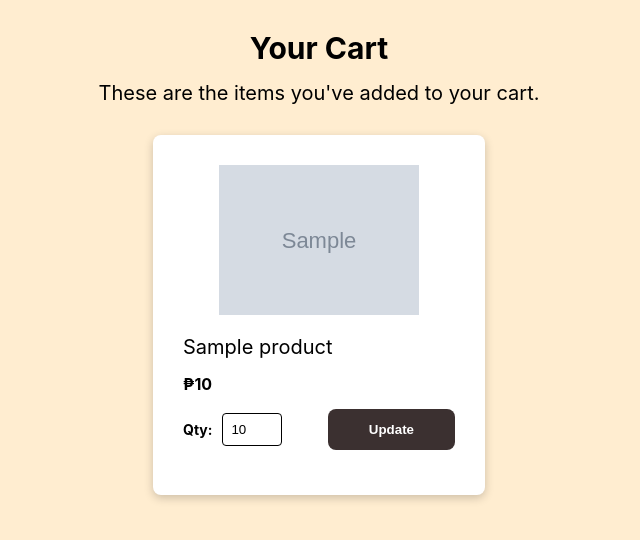
After one commit to Kawtsun/GiftShopManagementSystem, a PHP site: page /pages/cart.php in a window 1280 px wide. The commit adds this page. Shown: the top 540 px of the page, without its empty margins (321-961 px from the left). Run offline with PHP 8.4, Linux system fonts and the light colour scheme; the visitor is signed in with stand-in values (Sample User, id 1); tables that the repository leaves empty or names only in its code hold one stand-in row (values such as "Sample post"); grey boxes marked "Sample" are stand-in pictures.

Commit message:
cart added

```diff
--- /dev/null
+++ b/pages/cart.php
@@ -0,0 +1,86 @@
+<?php
+session_start();
+
+include '../validate/db.php';
+
+if (!isset($_SESSION['user_id'])) {
+    $_SESSION['error_message'] = "You need to log in to view your cart.";
+    header("Location: ../pages/login.php");
+    exit();
+}
+
+$user_id = $_SESSION['user_id'];
+
+$sql = "
+    SELECT p.product_code, p.product_name, p.product_price, p.product_image, c.quantity
+    FROM cart c
+    JOIN products p ON c.product_code = p.product_code
+    WHERE c.user_id = ?
+";
+$stmt = mysqli_prepare($conn, $sql);
+mysqli_stmt_bind_param($stmt, "i", $user_id);
+mysqli_stmt_execute($stmt);
+$result = mysqli_stmt_get_result($stmt);
+?>
+
+<!DOCTYPE html>
+<html lang="en">
+<head>
+    <meta charset="UTF-8">
+    <meta name="viewport" content="width=device-width, initial-scale=1.0">
+    <title>Your Cart</title>
+    <link rel="stylesheet" href="../style.css">
+</head>
+<body>
+    <header>
+        <!-- Include your site's header here -->
+    </header>
+    <main>
+        <?php
+            if (isset($_SESSION['success_message'])) {
+                echo "<div class='alert success'>{$_SESSION['success_message']}</div>";
+                unset($_SESSION['success_message']);
+            }
+        ?>
+        <div class="intro">
+            <h2>Your Cart</h2>
+            <p>These are the items you've added to your cart.</p>
+        </div>
+        <div class="product_container">
+            <?php if (mysqli_num_rows($result) > 0): ?>
+                <?php while ($row = mysqli_fetch_assoc($result)): ?>
+                    <div class="card">
+                        <div class="image">
+                            <img src="../<?php echo $row['product_image']; ?>" alt="<?php echo $row['product_name']; ?>">
+                        </div>
+                        <div class="caption">
+                            <p class="product_name"><?php echo $row['product_name']; ?></p>
+                            <p class="product_price">₱<?php echo $row['product_price']; ?></p>
+                        </div>
+                        <form action="../validate/updatecart-validate.php" method="POST">
+                            <input type="hidden" name="product_code" value="<?php echo $row['product_code']; ?>">
+                            <div class="card_buttons">
+                                <div class="quantity_wrapper">
+                                    <label for="quantity-<?php echo $row['product_code']; ?>">Qty:</label>
+                                    <input type="number" id="quantity-<?php echo $row['product_code']; ?>" name="quantity" min="1" value="<?php echo $row['quantity']; ?>" required>
+                                </div>
+                                <button type="submit" name="update_cart">Update</button>
+                            </div>
+                        </form>
+                    </div>
+                <?php endwhile; ?>
+            <?php else: ?>
+                <p>Your cart is empty.</p>
+            <?php endif; ?>
+        </div>
+    </main>
+    <footer>
+        <!-- Include your site's footer here -->
+    </footer>
+</body>
+</html>
+
+<?php
+mysqli_stmt_close($stmt);
+$conn->close();
+?>
--- a/style.css
+++ b/style.css
@@ -94,7 +94,7 @@ body {
     margin: 30px auto -5px;
     color: white;
     background-color: #3b3030;
-    border: 1px solid white;
+    border: 1px solid transparent;
     border-radius: 8px;
     padding: 12px 40px;
     font-weight: bold;
@@ -132,15 +132,22 @@ header p {
     margin-left: 20px;
 }
 
+
+.intro h2 {
+    margin-bottom: 15px;
+}
+
+main {
+    margin: 30px auto;
+    width: 1200px;
+}
+
 .product_container {
     display: flex;
     flex-wrap: wrap;
     justify-content:flex-start;
     gap: 3rem;
     padding: 30px;
-    margin: 30px auto;
-    border: 1px solid;
-    width: 1200px;
 }
 
 .card img {
@@ -150,12 +157,65 @@ header p {
 .card {
     border-radius: 8px;
     background-color: white;
-    padding: 15px;
+    padding: 30px;
     margin: auto;
     width: calc(33.333% - 3rem);
     box-shadow: 0 3px 10px rgb(0 0 0 / 0.2);
 }
 
 .card_buttons {
+    text-align: left;
     margin: 15px 0;
 }
+
+.caption {
+    text-align: left;
+}
+
+.caption p {
+    margin: 15px 0;
+}
+
+.caption .product_price {
+    font-weight: bold;
+    font-size: 16px;
+}
+
+.card_buttons {
+    display: flex;
+    align-items: center;
+    justify-content: space-between;
+    margin: 15px 0;
+}
+
+.quantity_wrapper {
+    display: flex;
+    align-items: center;
+}
+
+.card_buttons label {
+    font-size: 14px;
+    font-weight: bold;
+    margin-right: 10px;
+}
+
+.card_buttons input[type=number] {
+    border-radius: 4px;
+    border: 1px solid;
+    width: 60px;
+    padding: 8px;
+}
+
+.card_buttons button {
+    color: white;
+    background-color: #3b3030;
+    border: 1px solid transparent;
+    border-radius: 8px;
+    padding: 12px 40px;
+    font-weight: bold;
+}
+
+
+.cart_items img {
+    width: 200px;
+}
--- a/validate/login-validate.php
+++ b/validate/login-validate.php
@@ -16,6 +16,7 @@ if (isset($_POST['login'])) {
 
     if ($email) {
         if (password_verify($pass, $email["password"])) {
+            $_SESSION['user_id'] = $email['id'];
             $_SESSION['user'] = $email["username"];
             header("Location: ../index.php");
             exit();
```
Also changed, not shown: index.php (+26 -10 lines), validate/addtocart-validate.php (added, +43 -0 lines), validate/updatecart-validate.php (added, +28 -0 lines).
